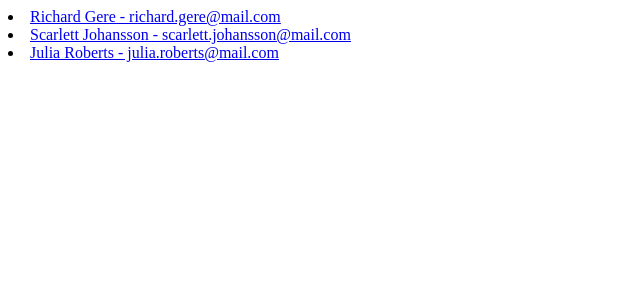
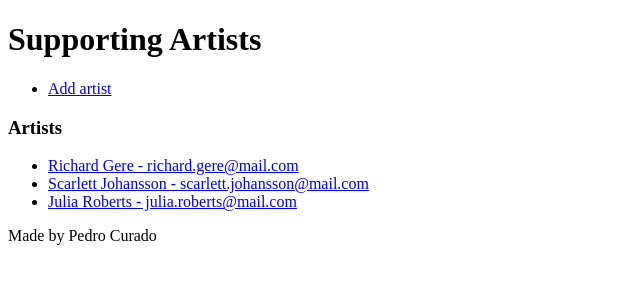
Before and after one commit to p3dr0migue1/supporting-artists, a Django app: page /resume/ in a window 1280 px wide. Shown: the top 300 px of the page, without its empty margins (0-640 px from the left). Run offline with Django 3.2, Linux system fonts and the light colour scheme; data comes from the database, SQL or seed files in the repository.

Commit message:
Refactor template structure

```diff
--- a/artists/settings.py
+++ b/artists/settings.py
@@ -14,7 +14,7 @@ from pathlib import Path
 
 # Build paths inside the project like this: BASE_DIR / 'subdir'.
 BASE_DIR = Path(__file__).resolve().parent.parent
-
+PROJECT_ROOT = os.path.dirname(os.path.abspath(__file__))
 
 # Quick-start development settings - unsuitable for production
 # See https://docs.djangoproject.com/en/3.1/howto/deployment/checklist/
@@ -55,7 +55,7 @@ ROOT_URLCONF = 'artists.urls'
 TEMPLATES = [
     {
         'BACKEND': 'django.template.backends.django.DjangoTemplates',
-        'DIRS': [],
+        'DIRS': [os.path.join(PROJECT_ROOT, '../templates')],
         'APP_DIRS': True,
         'OPTIONS': {
             'context_processors': [
--- /dev/null
+++ b/resume/templates/includes/navbar.html
@@ -0,0 +1,7 @@
+{% block resume_navigation %}
+  <nav class="resume-navigation">
+    <ul>
+      <li><a href="{% url 'resume:artist_create' %}">Add artist</a></li>
+    </ul>
+  </nav>
+{% endblock resume_navigation %}
--- a/resume/templates/resume/artists.html
+++ b/resume/templates/resume/artists.html
@@ -1,5 +1,12 @@
+{% extends "base.html" %}
+
+{% block main %}
+  <!-- navigation -->
+  {% include "includes/navbar.html" %}
+
   {% if artist_list %}
-  <u>
+    <h3>Artists</h3>
+    <ul>
     {% for artist in artist_list %}
     <li><a href="{% url 'resume:artist_detail' artist.id %}">{{ artist }}</a></li>
     {% endfor %}
@@ -7,3 +14,4 @@
   {% else %}
     <p>No artists available</p>
     {% endif %}
+{% endblock main %}
--- /dev/null
+++ b/templates/base.html
@@ -0,0 +1,25 @@
+<!DOCTYPE html>
+<html>
+<head>
+  <title>Supporting Artists</title>
+</head>
+<body>
+  <div id="main">
+    <h1>Supporting Artists</h1>
+    {% block main %}
+    {% endblock main %}
+  </div>
+  <footer class="footer">
+    <div id="credits">
+      <p>Made by Pedro Curado
+        <a class="icon-brands linkedin"
+           href="https://www.linkedin.com/in/pedrocurado/"
+           target="_blank"></a>
+        <a class="icon-brands github"
+           href="https://github.com/p3dr0migue1"
+           target="_blank"></a>
+      </p>
+    </div>
+  </footer>
+</body>
+</html>
```
Also changed, not shown: resume/templates/resume/artist_detail.html (+13 -2 lines). Lines whose indentation alone changed are shown as unchanged.
